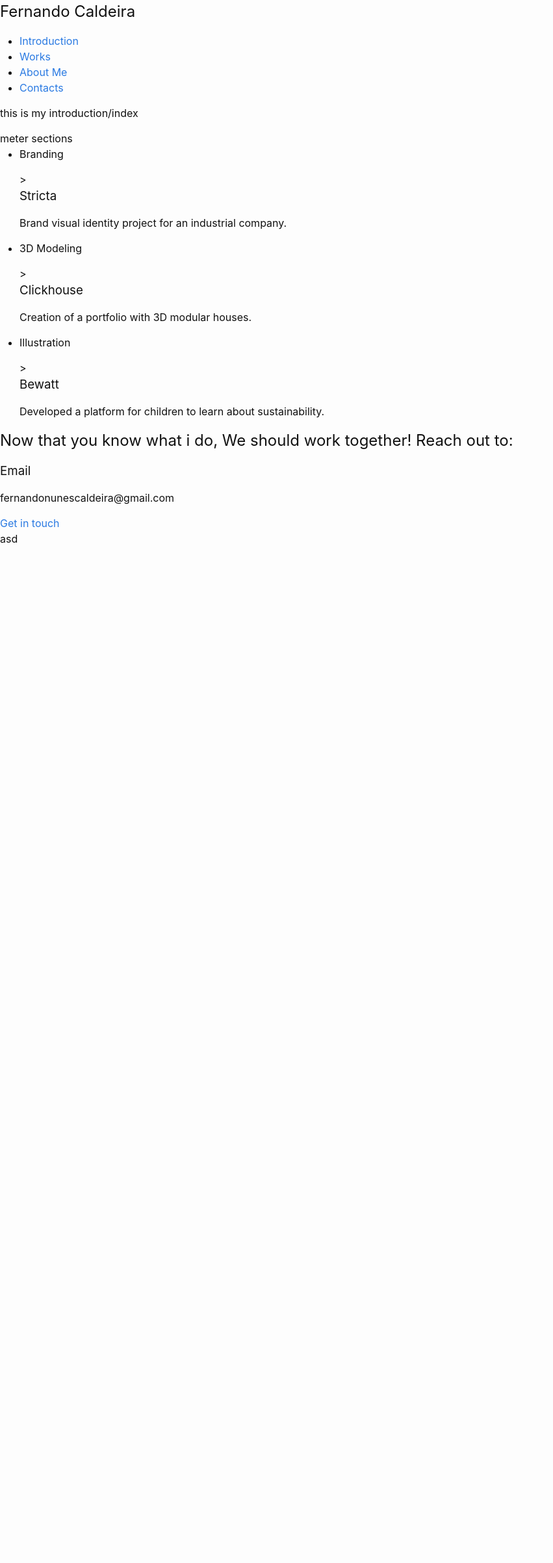
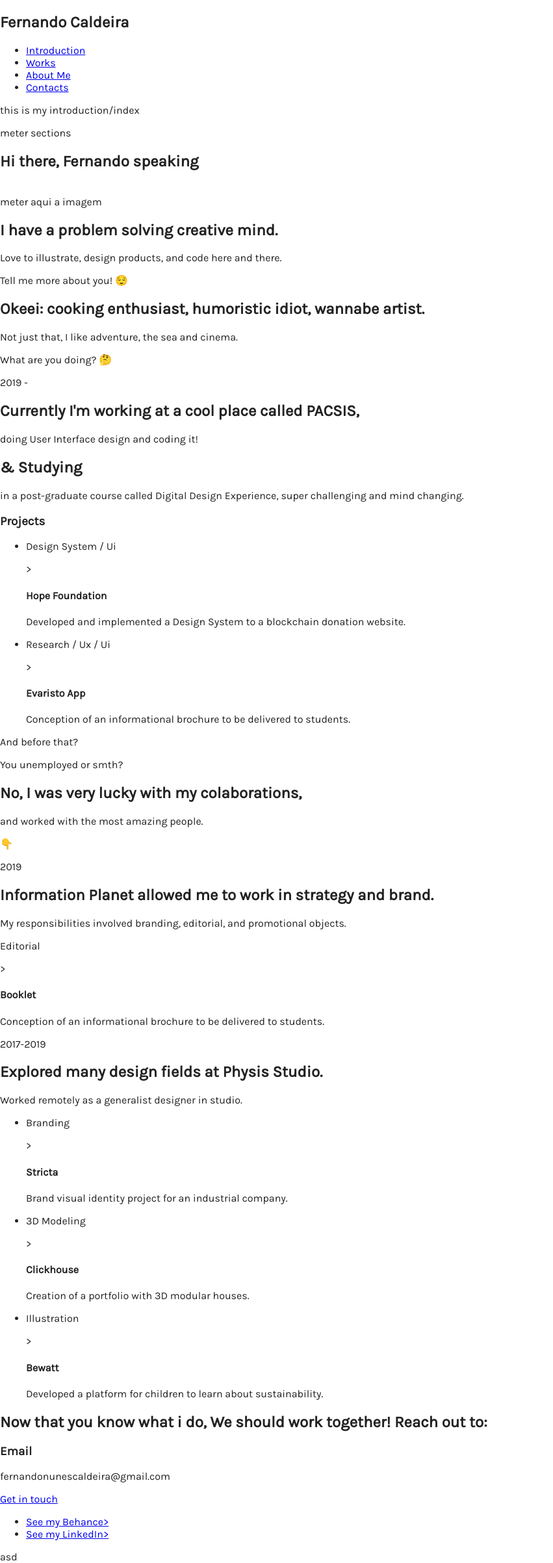
Before and after one commit to FernandoCaldeira/jekyllsite, a Jekyll site: the page built from index.markdown, in a window 1280 px wide. Shown: the whole page at 65% size, without its empty margins (0-851 px from the left). Built offline with Jekyll 4.4.1, drawn with Linux system fonts in a browser that asks for light colours; before the commit the page ends 900 px from its top, so only the background shows below that.

Commit message:
Scss Structure

```diff
--- a/_config.yml
+++ b/_config.yml
@@ -18,14 +18,12 @@
 # You can create any custom variable you would like, and they will be accessible
 # in the templates via {{ site.myvariable }}.
 
-title: Projecto Espetacular
+title: Fernando Caldeira is a UX/UI Designer focused on innovation.
 email: fernandonunescaldeira@gmail.com
 
 #mudar a description
 description: >- # this means to ignore newlines until "baseurl:"
-  Write an awesome description for your new site here. You can edit this
-  line in _config.yml. It will appear in your document head meta (for
-  Google search results) and in your feed.xml site description.
+  Fernando Caldeira is a UX/UI Designer. Problem solver focused on design, technology, and business. Interested in creating solutions impact people's lives.
 baseurl: "/jekyllsite" # the subpath of your site, e.g. /blog
 url: "" # the base hostname & protocol for your site, e.g. http://example.com
 twitter_username: jekyllrb
--- a/_includes/head.html
+++ b/_includes/head.html
@@ -8,4 +8,5 @@
   {%- if jekyll.environment == 'production' and site.google_analytics -%}
     {%- include google-analytics.html -%}
   {%- endif -%}
+  <link href="https://fonts.googleapis.com/css2?family=Karla&display=swap" rel="stylesheet">
 </head>
--- a/_layouts/introduction.html
+++ b/_layouts/introduction.html
@@ -9,32 +9,110 @@ layout: default_w-nav
 
 meter sections
 
-<!--Footer Contacts-->
+<section>
+    <h1>Hi there, Fernando speaking</h1>
+    <img src="" alt="">
+    <div>meter aqui a imagem</div>
+</section>
 
-<!--Footer Contacts-->
+<section>
+    <h2>I have a problem solving creative mind.</h2>
+    <p>Love to illustrate, design products, and code here and there.</p>
+</section>
+
+<section>
+    <span>Tell me more about you! 😌</span>
+    <h2>Okeei: cooking enthusiast, humoristic idiot, wannabe artist.</h2>
+    <p>Not just that, I like adventure, the sea and cinema.</p>
+</section>
+
+<section>
+    <span>What are you doing? 🤔</span>
+    <p>2019 -</p>
+    <h2>Currently I'm working at a cool place called PACSIS,</h2>
+    <p>doing User Interface design and coding it!</p>
+    <h2>& Studying</h2>
+    <p>in a post-graduate course called Digital Design Experience, super challenging and mind changing.</p>
+</section>
+
+<section>
+    <h3>Projects</h3>
+    <ul>
+        <li>
+            <p>Design System / Ui</p><span>></span>
+            <h4>Hope Foundation</h4>
+            <p>Developed and implemented a Design System to a blockchain donation website.</p>
+        </li>
+        <li>
+            <p>Research / Ux / Ui</p><span>></span>
+            <h4>Evaristo App</h4>
+            <p>Conception of an informational brochure to be delivered to students.</p>
+        </li>
+    </ul>
+</section>
+
+<section>
+    <p>And before that?</p>
+    <p>You unemployed or smth?</p>
+</section>
+
+<section>
+    <h2>No, I was very lucky with my colaborations,</h2>
+    <p>and worked with the most amazing people.</p>
+    <span>👇</span>
+    <img src="" alt="">
+</section>
+
+<section>
+    <p>2019</p>
+    <h2>Information Planet allowed me to work in strategy and brand.</h2>
+    <p>My responsibilities involved branding, editorial, and promotional objects.</p>
+    <div>
+        <p>Editorial</p><span>></span>
+        <h4>Booklet</h4>
+        <p>Conception of an informational brochure to be delivered to students.</p>
+    </div>
+</section>
+
+<section>
+    <p>2017-2019</p>
+    <h2>Explored many design fields at Physis Studio.</h2>
+    <p>Worked remotely as a generalist designer in studio.</p>
     <ul>
         <li>
             <p>Branding</p><span>></span>
-        <h3>Stricta</h3>
+            <h4>Stricta</h4>
             <p>Brand visual identity project for an industrial company.</p>
         </li>
         <li>
             <p>3D Modeling</p><span>></span>
-        <h3>Clickhouse</h3>
+            <h4>Clickhouse</h4>
             <p>Creation of a portfolio with 3D modular houses.</p>
         </li>
         <li>
             <p>Illustration</p><span>></span>
-        <h3>Bewatt</h3>
+            <h4>Bewatt</h4>
             <p>Developed a platform for children to learn about sustainability.</p>
         </li>
     </ul>
+</section>
 
-<!--Footer Contacts-->
 <section class="introduction-contacts">
     <h2>Now that you know what i do, We should work together! Reach out to:</h2>
     <h3>Email</h3>
     <p>{{site.email}}</p>
     <a class="myemail" href="mailto:fernandonunescaldeira@gmail.com?subject=Hey Fernando let's talk!">Get in touch</a>
 
+    <ul>
+        <li>
+            <a href="https://www.behance.net/fernandocaldeira" title="Click to see my Behance" class="vazia" target="_blank">
+    See my Behance<span>></span></a>
+        </li>
+        <li>
+            <a href="https://www.linkedin.com/in/fernandonunescaldeira/" title="Click to see my LinkedIn" class="vazia" target="_blank">
+    See my LinkedIn<span>></span></a>
+        </li>
+    </ul>
 </section>
+
+<!--Acrescentar aqui o footer-->
--- /dev/null
+++ b/_sass/_colors.scss
@@ -0,0 +1,4 @@
+$c-primary: #1F78F8;
+$c-secondary: #F4F5F7;
+$c-neutral: #222;
+$c-neutral2: #C4C4C4;
--- /dev/null
+++ b/_sass/_typography.scss
@@ -0,0 +1,28 @@
+@import "colors";
+
+@mixin bodyFonts {
+    font-family: 'Karla', Helvetica, sans-serif;
+    color: $c-neutral;
+}
+
+@mixin standartBody {
+    @include bodyFonts;
+    font-size: 20px;
+    line-height: 30px;
+}
+
+@mixin mobileBody {
+    @include bodyFonts;
+    font-size: 18px;
+    line-height: 28px;
+}
+
+@mixin desktopBody {
+    @include bodyFonts;
+    font-size: 16px;
+    line-height: 24px;
+}
+
+@mixin titleFonts {
+    font-family: Arial, Helvetica, sans-serif;
+}
--- /dev/null
+++ b/_sass/mystyles.scss
@@ -0,0 +1,9 @@
+@import "colors";
+@import "typography";
+@import "spacing";
+
+body {
+    @include bodyFonts;
+    margin: 0;
+    padding: 0;
+}
--- a/assets/main.scss
+++ b/assets/main.scss
@@ -1,5 +1,4 @@
 ---
-# Only the main Sass file needs front matter (the dashes are enough)
 ---
 
-@import "minima";
+@import "mystyles";
```
Also changed, not shown: _layouts/aboutme.html (+5 -4 lines), _layouts/contacts.html (+4 -4 lines), _sass/_spacing.scss (added). Lines whose indentation alone changed are shown as unchanged.
